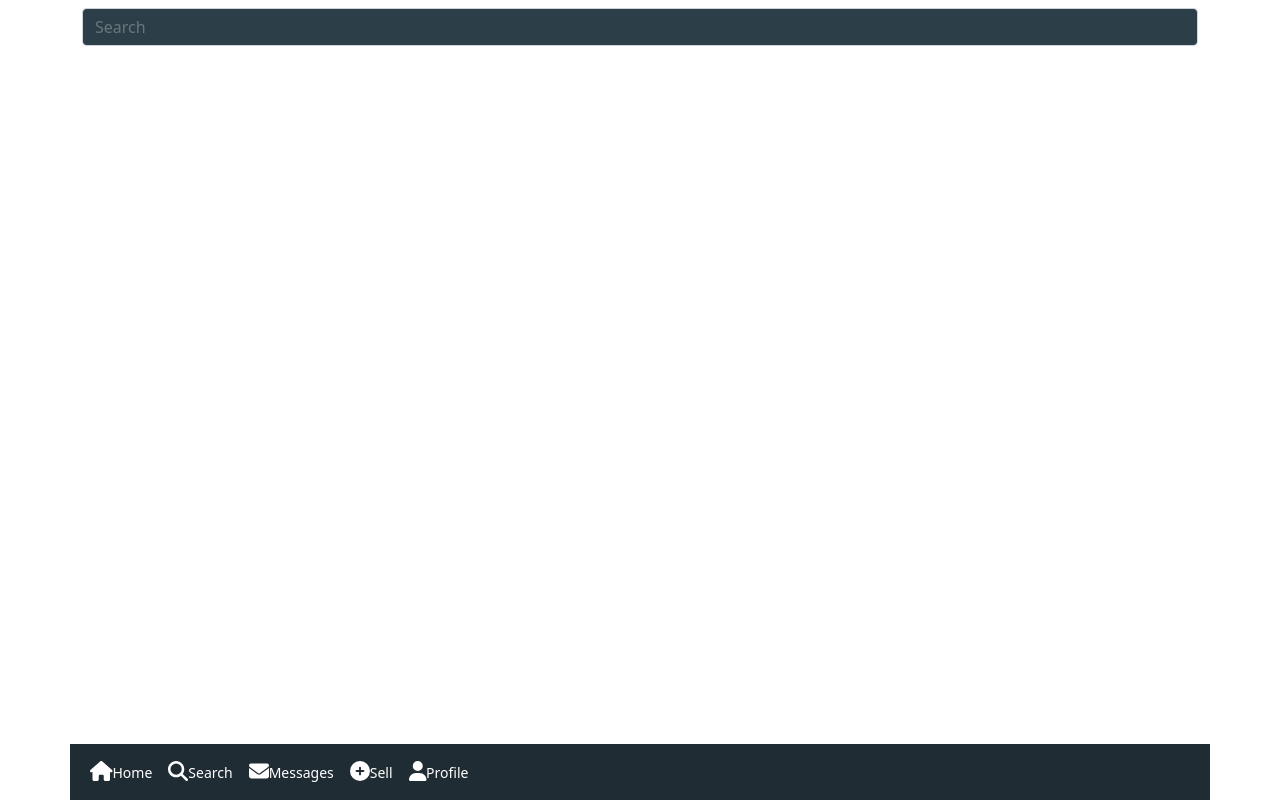
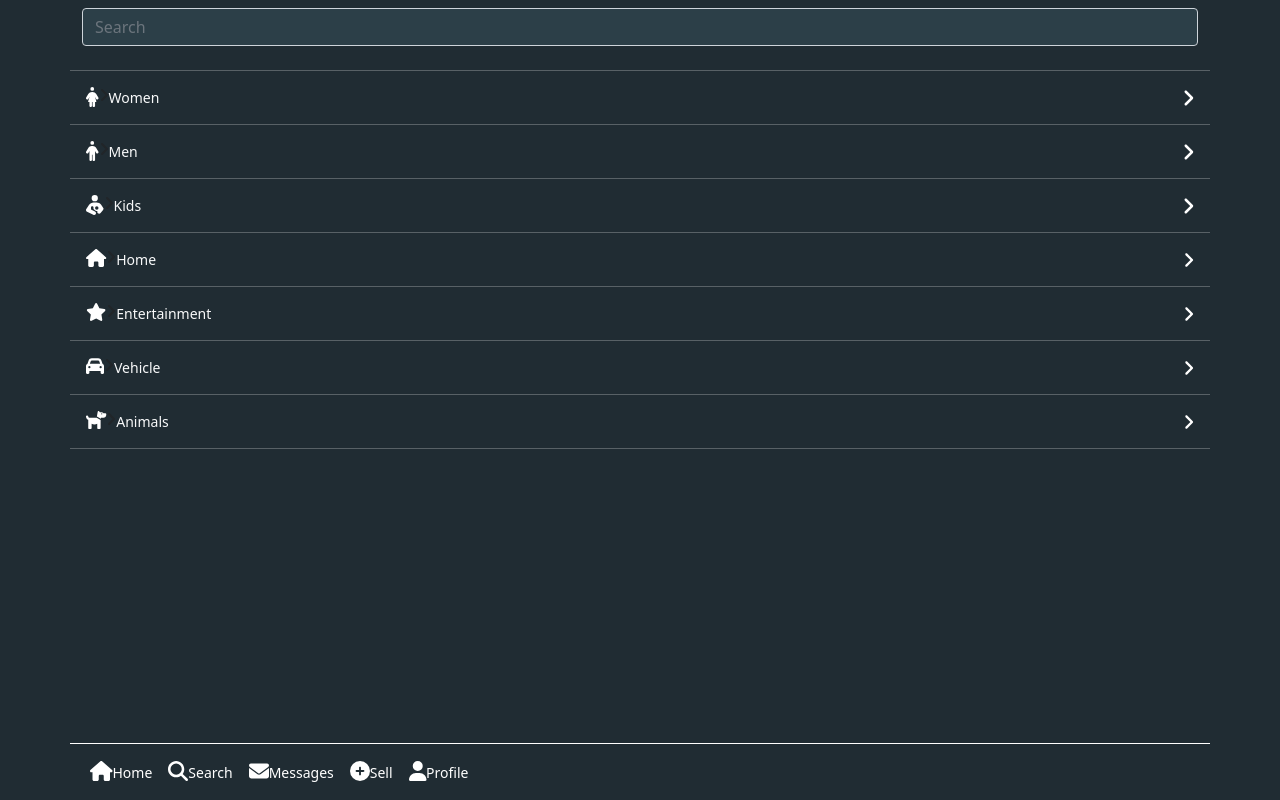
Before and after one commit to lgadza/theamakro, a React (Create React App) app in the folder theamakro_fe/: page / in a window 1280 px wide. Built offline with nearby package versions, Linux system fonts and the light colour scheme.

Commit message:
category

```diff
--- a/theamakro_fe/src/App.css
+++ b/theamakro_fe/src/App.css
@@ -3,14 +3,12 @@
   box-sizing: border-box;
   padding: 0;
   margin: 0;
+  color: white;
 }
 .App {
   text-align: center;
-}
-
-.App-logo {
-  height: 40vmin;
-  pointer-events: none;
+  background-color: rgb(32, 44, 51);
+  min-height: 100vh;
 }
 
 @media (prefers-reduced-motion: no-preference) {
--- a/theamakro_fe/src/App.js
+++ b/theamakro_fe/src/App.js
@@ -1,10 +1,12 @@
 import "./App.css";
+import Category from "./components/Category";
 import NavigationBar from "./components/NavigationBar";
 import "bootstrap/dist/css/bootstrap.min.css";
 function App() {
   return (
     <div className="App">
       <NavigationBar />
+      <Category />
     </div>
   );
 }
--- /dev/null
+++ b/theamakro_fe/src/components/Category.jsx
@@ -0,0 +1,143 @@
+import { Container } from "react-bootstrap";
+import { FontAwesomeIcon } from "@fortawesome/react-fontawesome";
+import {
+  faPersonDress,
+  faSearch,
+  faUser,
+  faEnvelope,
+  faCirclePlus,
+  faAngleRight,
+  faPerson,
+  faPersonBreastfeeding,
+  faHome,
+  faStar,
+  faCar,
+  faDog,
+} from "@fortawesome/free-solid-svg-icons";
+const Category = () => {
+  return (
+    <Container className="px-0">
+      <hr className="my-0 py-0 bg-white mt-3" />
+      <div className="d-flex justify-content-between align-items-center py-3 px-3">
+        <span className="d-flex bd-highlight">
+          <FontAwesomeIcon
+            className="bd-highlight"
+            icon={faPersonDress}
+            style={{ color: "white", fontSize: "20px" }}
+          />
+          <FontAwesomeIcon className="bd-highlight" icon={faAngleRight} />
+          <small className="text-light bd-highlight">Women</small>
+        </span>
+        <FontAwesomeIcon
+          className="bd-highlight"
+          icon={faAngleRight}
+          style={{ color: "white", fontSize: "20px" }}
+        />
+      </div>
+      <hr className="my-0 py-0 bg-white" />
+      <div className="d-flex justify-content-between align-items-center py-3 px-3">
+        <span className="d-flex bd-highlight">
+          <FontAwesomeIcon
+            className="bd-highlight"
+            icon={faPerson}
+            style={{ color: "white", fontSize: "20px" }}
+          />
+          <FontAwesomeIcon className="bd-highlight" icon={faAngleRight} />
+          <small className="text-light bd-highlight">Men</small>
+        </span>
+        <FontAwesomeIcon
+          className="bd-highlight"
+          icon={faAngleRight}
+          style={{ color: "white", fontSize: "20px" }}
+        />
+      </div>
+      <hr className="my-0 py-0 bg-white" />
+      <div className="d-flex justify-content-between align-items-center py-3 px-3">
+        <span className="d-flex bd-highlight">
+          <FontAwesomeIcon
+            className="bd-highlight"
+            icon={faPersonBreastfeeding}
+            style={{ color: "white", fontSize: "20px" }}
+          />
+          <FontAwesomeIcon className="bd-highlight" icon={faAngleRight} />
+          <small className="text-light bd-highlight">Kids</small>
+        </span>
+        <FontAwesomeIcon
+          className="bd-highlight"
+          icon={faAngleRight}
+          style={{ color: "white", fontSize: "20px" }}
+        />
+      </div>
+      <hr className="my-0 py-0 bg-white" />
+      <div className="d-flex justify-content-between align-items-center py-3 px-3">
+        <span className="d-flex bd-highlight">
+          <FontAwesomeIcon
+            className="bd-highlight"
+            icon={faHome}
+            style={{ color: "white", fontSize: "18px" }}
+          />
+          <FontAwesomeIcon className="bd-highlight" icon={faAngleRight} />
+          <small className="text-light bd-highlight">Home</small>
+        </span>
+        <FontAwesomeIcon
+          className="bd-highlight"
+          icon={faAngleRight}
+          style={{ color: "white", fontSize: "18px" }}
+        />
+      </div>
+      <hr className="my-0 py-0 bg-white" />
+      <div className="d-flex justify-content-between align-items-center py-3 px-3">
+        <span className="d-flex bd-highlight">
+          <FontAwesomeIcon
+            className="bd-highlight"
+            icon={faStar}
+            style={{ color: "white", fontSize: "18px" }}
+          />
+          <FontAwesomeIcon className="bd-highlight" icon={faAngleRight} />
+          <small className="text-light bd-highlight">Entertainment</small>
+        </span>
+        <FontAwesomeIcon
+          className="bd-highlight"
+          icon={faAngleRight}
+          style={{ color: "white", fontSize: "18px" }}
+        />
+      </div>
+      <hr className="my-0 py-0 bg-white" />
+      <div className="d-flex justify-content-between align-items-center py-3 px-3">
+        <span className="d-flex bd-highlight">
+          <FontAwesomeIcon
+            className="bd-highlight"
+            icon={faCar}
+            style={{ color: "white", fontSize: "18px" }}
+          />
+          <FontAwesomeIcon className="bd-highlight" icon={faAngleRight} />
+          <small className="text-light bd-highlight">Vehicle</small>
+        </span>
+        <FontAwesomeIcon
+          className="bd-highlight"
+          icon={faAngleRight}
+          style={{ color: "white", fontSize: "18px" }}
+        />
+      </div>
+      <hr className="my-0 py-0 bg-white" />
+      <div className="d-flex justify-content-between align-items-center py-3 px-3">
+        <span className="d-flex bd-highlight">
+          <FontAwesomeIcon
+            className="bd-highlight"
+            icon={faDog}
+            style={{ color: "white", fontSize: "18px" }}
+          />
+          <FontAwesomeIcon className="bd-highlight" icon={faAngleRight} />
+          <small className="text-light bd-highlight">Animals</small>
+        </span>
+        <FontAwesomeIcon
+          className="bd-highlight"
+          icon={faAngleRight}
+          style={{ color: "white", fontSize: "18px" }}
+        />
+      </div>
+      <hr className="my-0 py-0 bg-white" />
+    </Container>
+  );
+};
+export default Category;
--- a/theamakro_fe/src/style/Navigation.css
+++ b/theamakro_fe/src/style/Navigation.css
@@ -11,6 +11,7 @@
   left: 0;
   right: 0;
   bottom: 0;
+  border-top: 1px solid white;
 }
 div .nav-container.container small {
   color: white;
```
